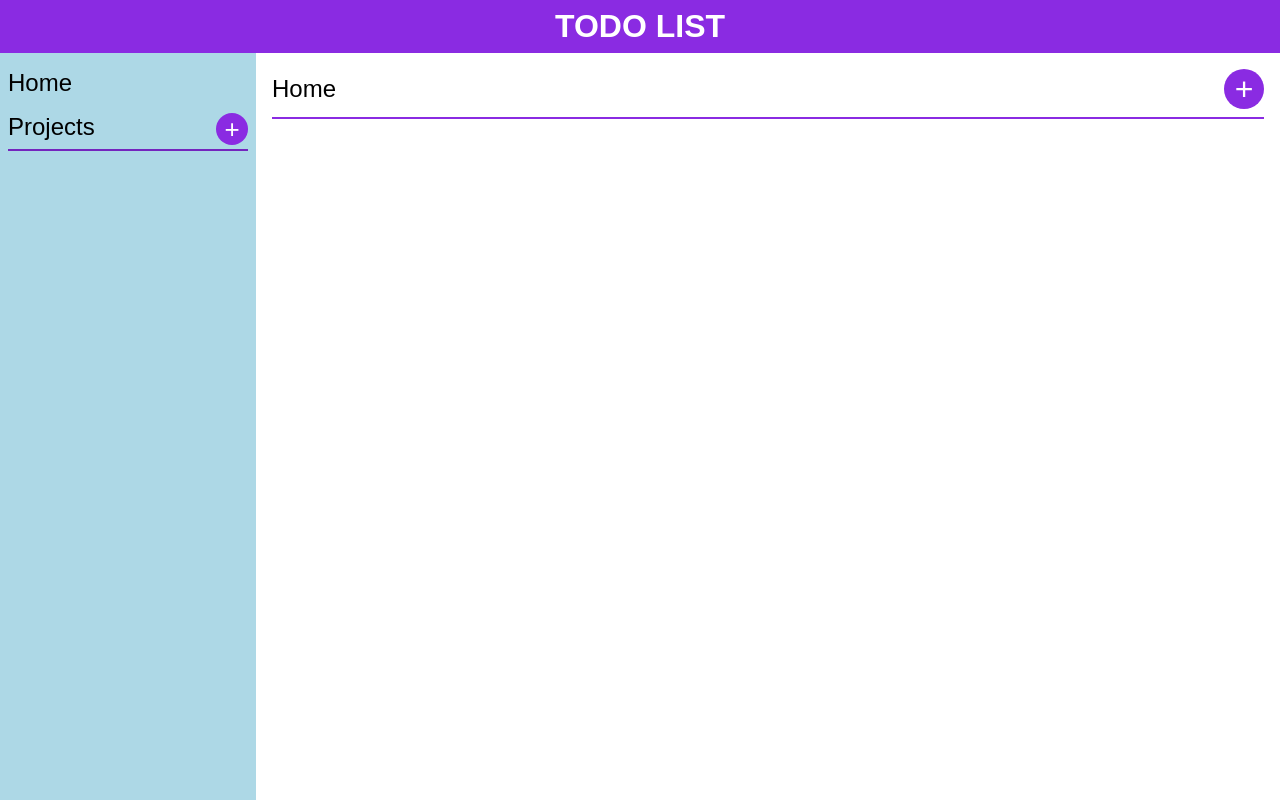
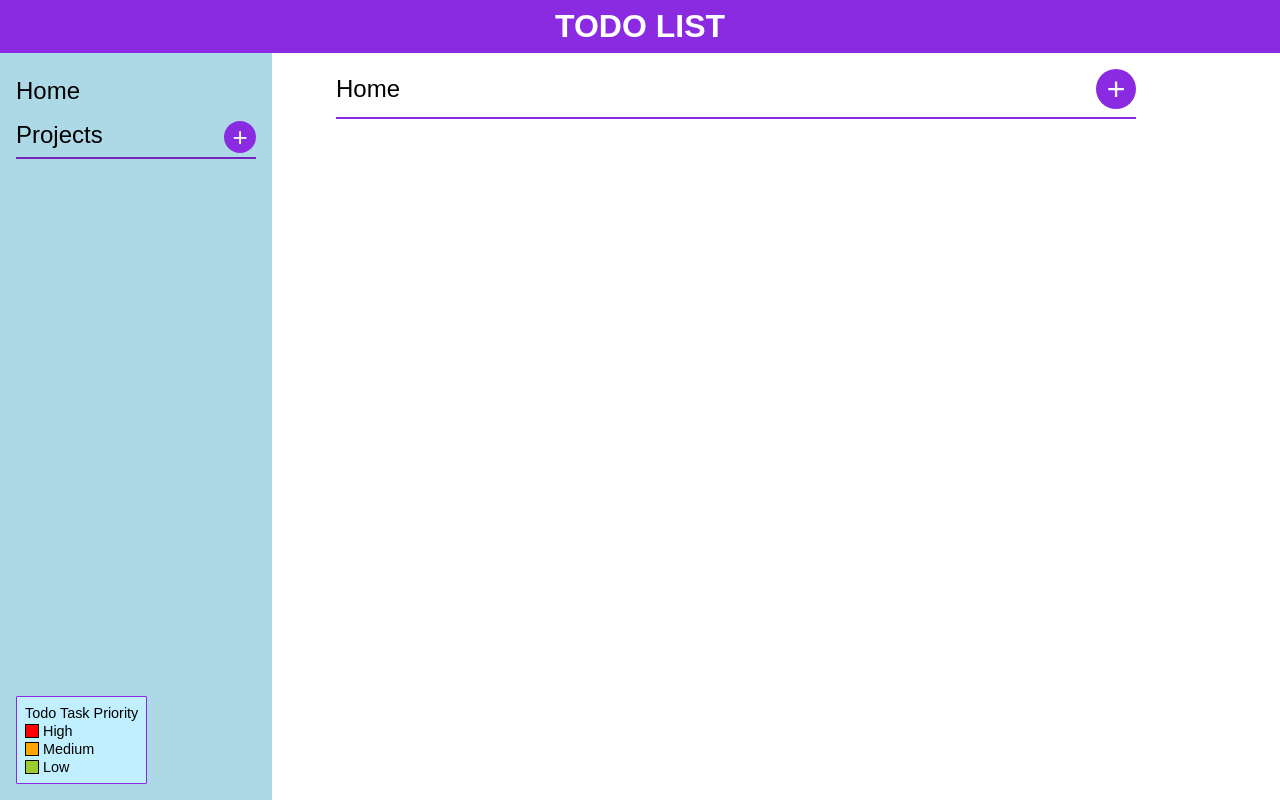
Before and after one commit to devashishchakraborty/todolist, a plain HTML site: page index.html in a window 1280 px wide. Drawn offline with Linux system fonts and the light colour scheme.

Commit message:
Added a color coding chart for priority identification

```diff
--- a/index.html
+++ b/index.html
@@ -65,6 +65,12 @@
                 <button id="addProjectBtn">+</button>
             </div>
             <div class="projectDisplayArea"></div>
+            <div class="colorCodingInfo">
+                Todo Task Priority
+                <div><div class="redBox"></div>&nbsp;High</div>
+                <div><div class="orangeBox"></div>&nbsp;Medium</div>
+                <div><div class="yellowgreenBox"></div>&nbsp;Low</div>
+            </div>
         </div>
         <div class="dashboard">
             <div class="dashHeader">
--- a/style.css
+++ b/style.css
@@ -8,7 +8,9 @@ html, body{
     --dark-blueviolet: #7425be;
     --cancel-button-background-color: crimson;
     --cancel-button-background-color-hover: #e61542;
+    --project-tab-hover-bg-color: #80a0aa;
     font-family: Arial, Helvetica, sans-serif;
+    min-width: 700px;
 }
 
 header{
@@ -28,11 +30,11 @@ main{
 /* Side Menu */
 main .menu{
     display: flex;
-    flex-direction: column;
+    flex-flow: column wrap;
     gap: 8px;
     background-color: lightblue;
     width: 240px;
-    padding: 8px;
+    padding: 16px;
     font-size: 24px;
 }
 
@@ -47,6 +49,46 @@ main .menu{
 .menu .projectSection{
     padding-bottom: 4px;
     border-bottom: 2px solid var(--dark-blueviolet);
+}
+
+
+/* Color Coding Info */
+.colorCodingInfo{
+    display: flex;
+    flex-direction: column;
+    margin-top: auto;
+    background-color: #c0f0ff;
+    border: 1px solid blueviolet;
+    border-radius: 1px;
+    font-size: 0.6em;
+    padding: 8px;
+    gap: 2px;
+    align-self: flex-start;
+}
+
+.colorCodingInfo > div{
+    display: flex;
+    align-items: center;
+}
+
+.colorCodingInfo .redBox,
+.colorCodingInfo .orangeBox,
+.colorCodingInfo .yellowgreenBox{
+    height: 12px;
+    width: 12px;
+    border: 1px solid black;
+}
+
+.redBox{
+    background-color: red;
+}
+
+.orangeBox{
+    background-color: orange;
+}
+
+.yellowgreenBox{
+    background-color: yellowgreen;
 }
 
 /* Projects Display */
@@ -79,7 +121,7 @@ main .menu{
 
 .projectTab:hover{
     border-radius: 8px;
-    background-color: #80a0aa;
+    background-color: var(--project-tab-hover-bg-color);
 }
 
 .projectTab .closeButton{
@@ -111,8 +153,12 @@ main .dashboard{
     display: flex;
     flex-direction: column;
     flex: 1;
-    padding: 16px;
+    padding: 16px 64px;
     gap: 16px;
+}
+
+.dashboard > *{
+    max-width: 800px;
 }
 
 .dashboard .dashHeader{
@@ -290,13 +336,15 @@ form[class="newProject"] input{
     display: flex;
     flex-direction: column;
     gap: 4px;
+    font-size: 1.4rem;
 }
+
 .todoItemTab{
     display: flex;
     gap: 16px;
     border: 1px solid;
     border-radius: 4px;
-    padding: 4px;
+    padding: 8px 16px;
 }
 
 .todoItemTab > div:first-child{
@@ -304,17 +352,30 @@ form[class="newProject"] input{
     gap: 8px;
     flex: 1;
     align-items: center;
+    justify-content: space-between;
 }
 
 .todoItemTab .removeItemBtn{
     background-color: gainsboro;
     border-radius: 50%;
-    height: 24px;
-    width: 24px;
+    height: 30px;
+    width: 30px;
     display: flex;
     justify-content: center;
     align-items: center;
-    font-size: 16px;
+    font-size: 0.8em;
+}
+
+.todoItemTab[priority="high"]{
+    border-left:4px solid red;
+}
+
+.todoItemTab[priority="medium"]{
+    border-left: 4px solid orange;
+}
+
+.todoItemTab[priority="low"]{
+    border-left: 4px solid yellowgreen;
 }
 
 .todoItemTab .removeItemBtn:hover{
```
